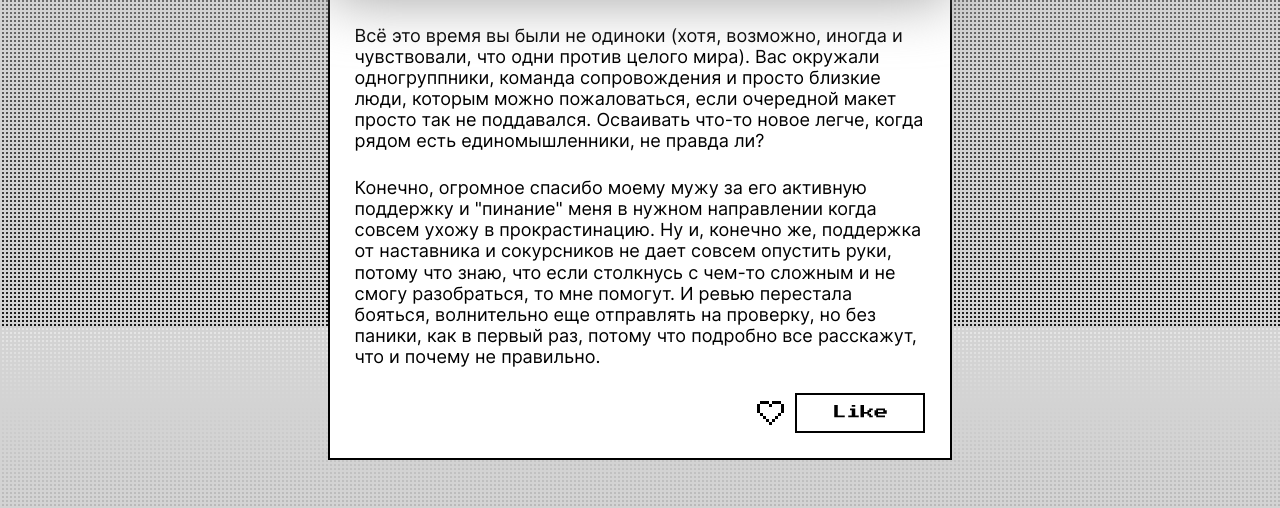
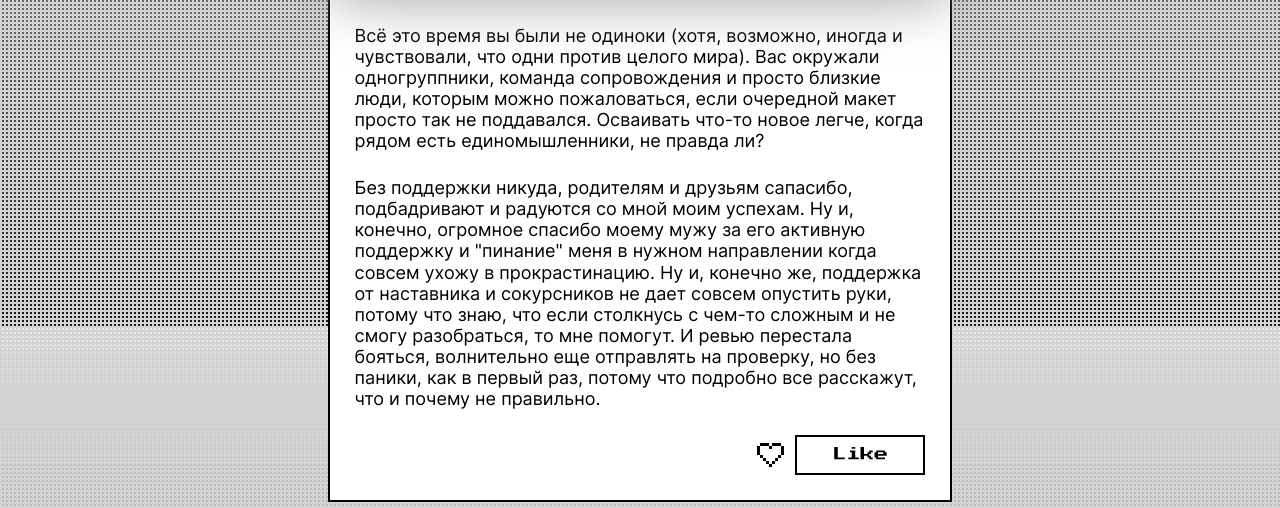
Before and after one commit to DaryaFedortsova/zakrivayuschiy-teg-f, a plain HTML site: page index.html in a window 1280 px wide. Shown: the part 5274-5782 px from the top of the page. Drawn offline with Linux system fonts and the light colour scheme.

Commit message:
добавление текста

```diff
--- a/index.html
+++ b/index.html
@@ -305,7 +305,7 @@
             правда ли?
           </p>
           <p class="paragraph">
-            Конечно, огромное спасибо моему мужу за его активную поддержку и
+            Без поддержки никуда, родителям и друзьям сапасибо, подбадривают и радуются со мной моим успехам. Ну и, конечно, огромное спасибо моему мужу за его активную поддержку и
             "пинание" меня в нужном направлении когда совсем ухожу в
             прокрастинацию. Ну и, конечно же, поддержка от наставника и
             сокурсников не дает совсем опустить руки, потому что знаю, что если
```
